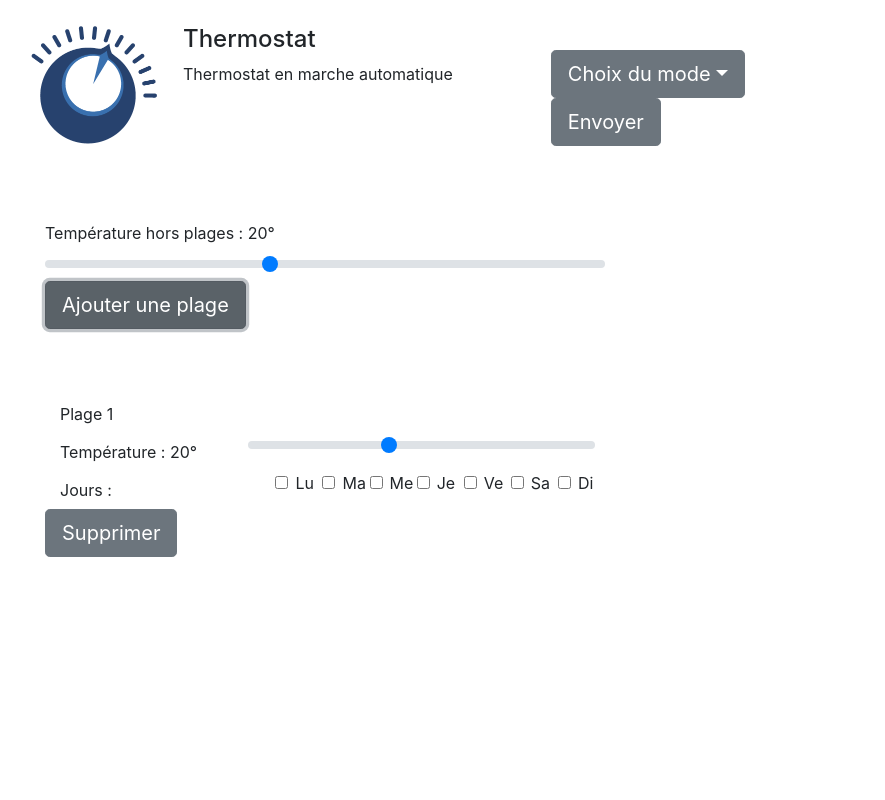
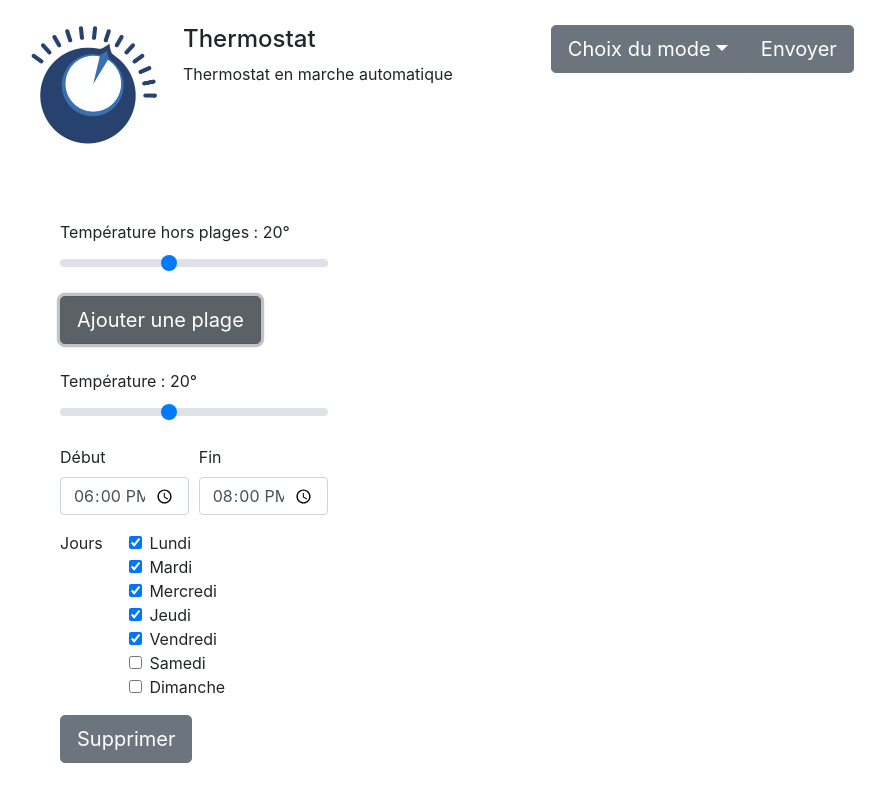
Before and after one commit to j-fremont/thermostat, a React (Create React App) app in the folder thermostat-app/: page / in a window 1280 px wide. Both pictures are taken after a click on the button "Ajouter une plage". Shown: the whole page, without its empty margins (0-885 px from the left). Built offline with nearby package versions, Linux system fonts and the light colour scheme; no server answers.

Commit message:
App udpate

```diff
--- a/thermostat-app/src/components/container.config.react.js
+++ b/thermostat-app/src/components/container.config.react.js
@@ -1,5 +1,5 @@
 import React from 'react';
-import { Container, Row, ButtonDropdown, DropdownToggle, DropdownMenu, DropdownItem } from 'reactstrap';
+import { Row } from 'reactstrap';
 import MyFormForced from '../components/form.forced.react';
 import MyFormAuto from '../components/form.auto.react';
 import MyFormOff from '../components/form.off.react';
@@ -32,7 +32,11 @@ export default class MyContainerConfig extends React.Component {
           ranges={this.props.ranges}
           onChange={this.props.onNormalChange}
           onAddRange={this.props.onAddRange}
-          onRemoveRange={this.props.onRemoveRange} />);
+					onRemoveRange={this.props.onRemoveRange}
+					onChangeTemperature={this.props.onChangeTemperature}
+					onChangeStart={this.props.onChangeStart}
+					onChangeEnd={this.props.onChangeEnd}
+					onToggleDay={this.props.onToggleDay} />);
       case 'off':
         return (<MyFormOff/>);
       default:
@@ -43,11 +47,9 @@ export default class MyContainerConfig extends React.Component {
   render() {
     const form = this.currentForm();
     return (
-      <Container fluid={true}>
-        <Row>
-          {form}
-        </Row>
-      </Container>
+      <Row>
+				{form}
+      </Row>
     );
   }
 }
--- a/thermostat-app/src/components/container.react.js
+++ b/thermostat-app/src/components/container.react.js
@@ -1,5 +1,5 @@
 import React from 'react';
-import { Container, Row, Col, Button } from 'reactstrap';
+import { Container, Row, Col, Button, FormGroup, ButtonGroup } from 'reactstrap';
 import MyMedia from '../components/media.react';
 import MyDropdownMode from '../components/dropdown.mode.react';
 import MyContainerConfig from '../components/container.config.react';
@@ -60,6 +60,8 @@ export default class MyContainer extends React.Component {
 
   onAddRange = () => {
 
+		if (this.state.ranges.length < 4) {
+
 		  const id = this.state.id;
 
 		  this.setState({
@@ -75,12 +77,57 @@ export default class MyContainer extends React.Component {
 		    ]
 		  });
 		}
+  }
 
   onRemoveRange = (id) => {
 
-    console.log(id);
+    const ranges = this.state.ranges.filter(range => range.id !== id);
 
-    const ranges = this.state.ranges.filter(range => range.id != id);
+    this.setState({
+      ranges: ranges
+    });
+  }
+
+  onChangeTemperature = (id, value) => {
+
+		var ranges = this.state.ranges;
+
+		ranges.filter(range => range.id === id)[0].value = value;
+
+		this.setState({
+      ranges: ranges
+    });
+  }
+
+  onChangeStart = (id, value) => {
+
+		var ranges = this.state.ranges;
+
+		ranges.filter(range => range.id === id)[0].start = value;
+
+		this.setState({
+      ranges: ranges
+    });
+  }
+
+  onChangeEnd = (id, value) => {
+
+		var ranges = this.state.ranges;
+
+		ranges.filter(range => range.id === id)[0].end = value;
+
+		this.setState({
+      ranges: ranges
+    });
+  }
+
+  onToggleDay = (id, day) => {
+
+		var ranges = this.state.ranges;
+
+		var range = ranges.filter(range => range.id === id)[0];
+
+		range.days[day] = !range.days[day];
 
 		this.setState({
       ranges: ranges
@@ -99,15 +146,19 @@ export default class MyContainer extends React.Component {
             <MyMedia mode={this.state.mode} />
           </Col>
           <Col xs="5">
+  					<FormGroup>
+    					<ButtonGroup>
 								<MyDropdownMode
               		onForcedMode={this.onForcedMode}
               		onAutoMode={this.onAutoMode}
               		onOffMode={this.onOffMode} />
             		<Button size="lg" onClick={this.onSubmit}>Envoyer</Button>
+    					</ButtonGroup>
+  					</FormGroup>
           </Col>
         </Row>
         <Row>
-          <Col xs="6">
+          <Col>
             <MyContainerConfig
               mode={this.state.mode}
               forced={this.state.forced}
@@ -117,10 +168,11 @@ export default class MyContainer extends React.Component {
               onNormalChange={this.onNormalChange}
               onAddRange={this.onAddRange}
              	onRemoveRange={this.onRemoveRange}
+							onChangeTemperature={this.onChangeTemperature}
+							onChangeStart={this.onChangeStart}
+							onChangeEnd={this.onChangeEnd}
+							onToggleDay={this.onToggleDay}
               onSubmit={this.onSubmit} />
-          </Col>
-          <Col xs="6">
-
           </Col>
         </Row>
       </Container>
--- a/thermostat-app/src/components/dropdown.mode.react.js
+++ b/thermostat-app/src/components/dropdown.mode.react.js
@@ -1,5 +1,5 @@
 import React from 'react';
-import { Container, Row, ButtonDropdown, DropdownToggle, DropdownMenu, DropdownItem } from 'reactstrap';
+import { ButtonDropdown, DropdownToggle, DropdownMenu, DropdownItem } from 'reactstrap';
 
 export default class MyDropdownMode extends React.Component {
   constructor(props) {
@@ -19,7 +19,6 @@ export default class MyDropdownMode extends React.Component {
 
   render() {
     return (
-      <Row>
 			<ButtonDropdown isOpen={this.state.dropdownOpen} toggle={this.toggle}>
         <DropdownToggle caret size="lg">
           Choix du mode
@@ -30,7 +29,6 @@ export default class MyDropdownMode extends React.Component {
           <DropdownItem onClick={this.props.onOffMode}>Arrêt</DropdownItem>
         </DropdownMenu>
       </ButtonDropdown>
-      </Row>
     );
   }
 }
--- a/thermostat-app/src/components/form.auto.react.js
+++ b/thermostat-app/src/components/form.auto.react.js
@@ -1,45 +1,42 @@
 import React from 'react';
-import { Form, Row, Col, FormGroup, Label, Input, CustomInput, Button } from 'reactstrap';
+import { Form, Row, Col, FormGroup, Label, CustomInput, Button } from 'reactstrap';
 import MyRange from '../components/range.react';
 
 export default class MyFormAuto extends React.Component {
-
-
 
   getRange = (range) => {
     return (
       <MyRange
         range={range}
-        onRemove={this.props.onRemoveRange} />
+				onRemove={this.props.onRemoveRange}
+				onChangeTemperature={this.props.onChangeTemperature}
+				onChangeStart={this.props.onChangeStart}
+				onChangeEnd={this.props.onChangeEnd}
+				onToggleDay={this.props.onToggleDay} />
     );
   }
 
-
-
   render() {
-
-    console.log(this.props.ranges);
 
     const ranges = this.props.ranges.map(this.getRange);
 
     return (
+      <Col>
 				<Row>
+					<Col xs="3">
       		<Form>
         		<FormGroup>
         	  	<Label for="slider">Température hors plages : {this.props.normal}°</Label>
         	  	<CustomInput type="range" id="slider" name="customRange" min={[0]} max={[50]} value={[this.props.normal]} onChange={this.props.onChange} />
-
+        		</FormGroup>
 						<Button size="lg" onClick={this.props.onAddRange}>Ajouter une plage</Button>
-
-        </FormGroup>
       		</Form>
+					</Col>
+      	</Row>
 				<Row>
-
 					{ranges}
-
       	</Row>
-
-      </Row>
+      </Col>
     );
   }
 }
--- a/thermostat-app/src/components/range.react.js
+++ b/thermostat-app/src/components/range.react.js
@@ -10,53 +10,147 @@ export default class MyRange extends React.Component {
     }
   }
 
+  handleChangeTemperature = (event) => {
+    var onChange = this.props.onChangeTemperature;
+    if (onChange) {
+      onChange(this.props.range.id, event.target.value);
+    }
+  }
+
+  handleChangeStart = (event) => {
+    var onChange = this.props.onChangeStart;
+    if (onChange) {
+      onChange(this.props.range.id, event.target.value);
+    }
+	}
+
+  handleChangeEnd = (event) => {
+    var onChange = this.props.onChangeEnd;
+    if (onChange) {
+      onChange(this.props.range.id, event.target.value);
+    }
+	}
+
+	toggleMonday = () => {
+    var onToggle = this.props.onToggleDay;
+    if (onToggle) {
+      onToggle(this.props.range.id, 0);
+    }
+  }
+
+	toggleTuesday = () => {
+    var onToggle = this.props.onToggleDay;
+    if (onToggle) {
+      onToggle(this.props.range.id, 1);
+    }
+  }
+
+	toggleWednesday = () => {
+    var onToggle = this.props.onToggleDay;
+    if (onToggle) {
+      onToggle(this.props.range.id, 2);
+    }
+  }
+
+	toggleThursday = () => {
+    var onToggle = this.props.onToggleDay;
+    if (onToggle) {
+      onToggle(this.props.range.id, 3);
+    }
+  }
+
+	toggleFriday = () => {
+    var onToggle = this.props.onToggleDay;
+    if (onToggle) {
+      onToggle(this.props.range.id, 4);
+    }
+  }
+
+	toggleSaturday = () => {
+    var onToggle = this.props.onToggleDay;
+    if (onToggle) {
+      onToggle(this.props.range.id, 5);
+    }
+  }
+
+	toggleSunday = () => {
+    var onToggle = this.props.onToggleDay;
+    if (onToggle) {
+      onToggle(this.props.range.id, 6);
+    }
+  }
+
 	render() {
     return (
-      <FormGroup row>
-        <Label sm={12}>Plage 1</Label>
-        <Label for="slider" sm={4}>Température : {this.props.range.value}°</Label>
-        <Col sm={8}>
-          <CustomInput type="range" id="slider" name="customRange" min={[0]} max={[50]} value={[this.props.range.value]} onChange={this.props.range.onChange} />
+			<Col xs="3">
+		    <Form>
+		      <FormGroup>
+		        <Label for="sliderTemperature">Température : {this.props.range.value}°</Label>
+  		      <CustomInput type="range" name="temperature" id="sliderTemperature" min={[0]} max={[50]} value={[this.props.range.value]} onChange={this.handleChangeTemperature} />
+      		</FormGroup>
+				  <Row form>
+				    <Col md={6}>
+				      <FormGroup>
+				        <Label for="startTime">Début</Label>
+				        <Input type="time" name="startTime" id="startTime" placeholder="time placeholder" value={this.props.range.start} onChange={this.handleChangeStart} />
+				      </FormGroup>
 				    </Col>
-        <Label for="slider" sm={5}>Jours : </Label>
-        <Col sm={1}>
+				    <Col md={6}>
+				      <FormGroup>
+				        <Label for="endTime">Fin</Label>
+				        <Input type="time" name="endTime" id="endTime" placeholder="time placeholder" value={this.props.range.end} onChange={this.handleChangeEnd} />
+				      </FormGroup>
+				    </Col>
+					</Row>
+				  <Row form>
+				    <Col md={3}>
+				      <FormGroup>
+				        <Label for="startTime">Jours</Label>
+				      </FormGroup>
+				    </Col>
+				    <Col md={'auto'}>
+				      <FormGroup tag="fieldset">
+						    <FormGroup check>
 								  <Label check>
-            <Input type="checkbox" id="checkbox2" />{'Lu'}
+								    <Input type="checkbox" id="checkboxMonday" checked={this.props.range.days[0]} onChange={this.toggleMonday} />{'Lundi'}
 								  </Label>
+						    </FormGroup>
+						    <FormGroup check>
+								  <Label check>
+								    <Input type="checkbox" id="checkboxTuesday" checked={this.props.range.days[1]} onChange={this.toggleTuesday} />{'Mardi'}
+								  </Label>
+						    </FormGroup>
+						    <FormGroup check>
+								  <Label check>
+								    <Input type="checkbox" id="checkboxWednesday" checked={this.props.range.days[2]} onChange={this.toggleWednesday} />{'Mercredi'}
+								  </Label>
+						    </FormGroup>
+						    <FormGroup check>
+								  <Label check>
+								    <Input type="checkbox" id="checkboxThursday" checked={this.props.range.days[3]} onChange={this.toggleThursday} />{'Jeudi'}
+								  </Label>
+						    </FormGroup>
+						    <FormGroup check>
+								  <Label check>
+								    <Input type="checkbox" id="checkboxFriday" checked={this.props.range.days[4]} onChange={this.toggleFriday} />{'Vendredi'}
+								  </Label>
+						    </FormGroup>
+						    <FormGroup check>
+								  <Label check>
+								    <Input type="checkbox" id="checkboxSa" checked={this.props.range.days[5]} onChange={this.toggleSaturday} />{'Samedi'}
+								  </Label>
+						    </FormGroup>
+						    <FormGroup check>
+								  <Label check>
+								    <Input type="checkbox" id="checkboxDi" checked={this.props.range.days[6]} onChange={this.toggleSunday} />{'Dimanche'}
+								  </Label>
+						    </FormGroup>
+				      </FormGroup>
 				    </Col>
-        <Col sm={1}>
-          <Label check>
-            <Input type="checkbox" id="checkbox2" />{'Ma'}
-          </Label>
+					</Row>
+				  <Button size="lg" onClick={this.handleRemove}>Supprimer</Button>
+				</Form>
 			</Col>
-        <Col sm={1}>
-          <Label check>
-            <Input type="checkbox" id="checkbox2" />{'Me'}
-          </Label>
-        </Col>
-        <Col sm={1}>
-          <Label check>
-            <Input type="checkbox" id="checkbox2" />{'Je'}
-          </Label>
-        </Col>
-        <Col sm={1}>
-          <Label check>
-            <Input type="checkbox" id="checkbox2" />{'Ve'}
-          </Label>
-        </Col>
-        <Col sm={1}>
-          <Label check>
-            <Input type="checkbox" id="checkbox2" />{'Sa'}
-          </Label>
-        </Col>
-        <Col sm={1}>
-          <Label check>
-            <Input type="checkbox" id="checkbox2" />{'Di'}
-          </Label>
-        </Col>
-
-        <Button size="lg" onClick={this.handleRemove}>Supprimer</Button>
-      </FormGroup>
     );
   }
 }
```
Lines whose indentation alone changed are shown as unchanged.
